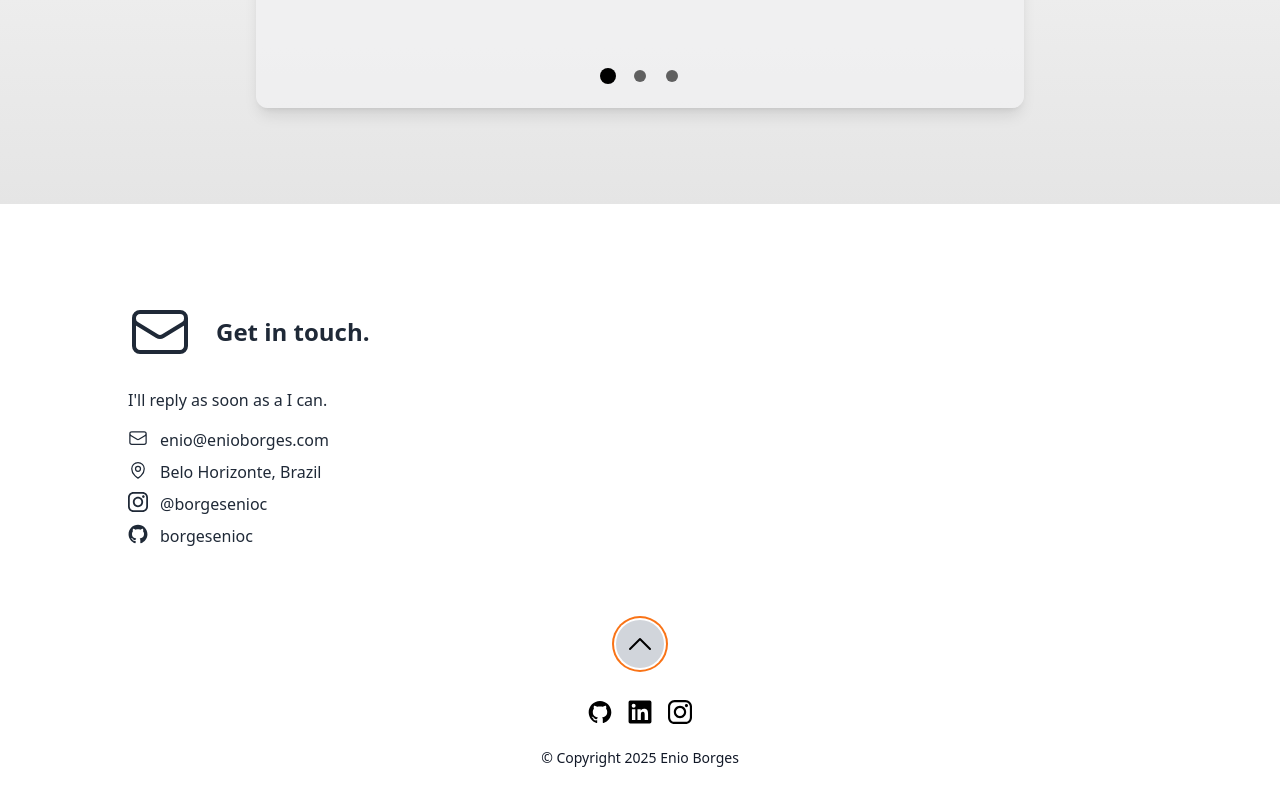
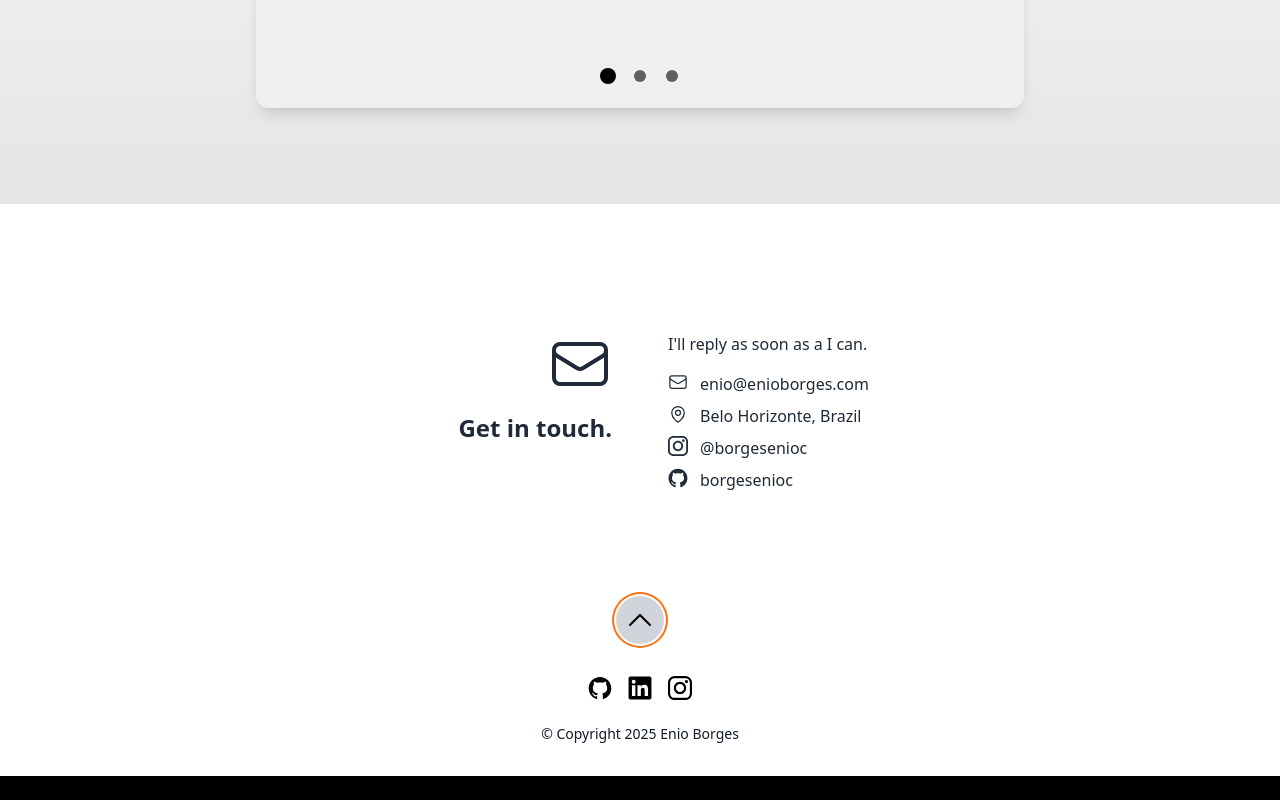
Before and after one commit to borgesenioc/react-resume-enio, a Next.js app: page / in a window 1280 px wide. Shown: the part 3644-4444 px from the top of the page. After the commit the page ends 4420 px from the top, so only its background shows below. Built offline with nearby package versions, Linux system fonts and the light colour scheme.

Commit message:
Adjust the contact section

```diff
--- a/src/components/Sections/Contact/index.tsx
+++ b/src/components/Sections/Contact/index.tsx
@@ -24,16 +24,20 @@ const ContactValueMap: Record<ContactType, ContactValue> = {
 
 const Contact: FC = memo(() => {
   const {headerText, description, items} = contact;
+
   return (
     <Section className="bg-white" sectionId={SectionId.Contact}>
-      <div className="flex flex-col gap-y-6">
-        <div className="flex flex-col gap-6 md:flex-row md:items-center">
-          <EnvelopeIcon className="hidden h-16 w-16 text-gray-800 md:block" />
+      {/* Center the whole grid container and limit its width */}
+      <div className="mx-auto max-w-4xl grid grid-cols-2 gap-14 py-8">
+  {/* COLUMN 1: Icon + Heading (right-aligned) */}
+  <div className="flex flex-col items-end text-right space-y-4">
+    <EnvelopeIcon className="h-16 w-16 text-gray-800" />
     <h2 className="text-2xl font-bold text-gray-800">{headerText}</h2>
   </div>
-        <div className="grid grid-cols-1 gap-6 md:grid-cols-2">
-          <div className="order-1 col-span-1 flex flex-col gap-y-4 md:order-2">
-            <p className="prose leading-6 text-gray-800">{description}</p>
+
+  {/* COLUMN 2: Description + Contact Items (left-aligned by default) */}
+  <div className="space-y-4">
+    <p className="mb-4 prose leading-6 text-gray-800 ">{description}</p>
     <dl className="flex flex-col space-y-4 text-base text-gray-800 sm:space-y-2">
       {items.map(({type, text, href}) => {
         const {Icon, srLabel} = ContactValueMap[type];
@@ -44,10 +48,12 @@ const Contact: FC = memo(() => {
               <a
                 className={classNames(
                   '-m-2 flex rounded-md p-2 text-gray-800 hover:text-orange-500 focus:outline-none focus:ring-2 focus:ring-orange-500',
-                          {'hover:text-white': href},
+                  { 'hover:text-white': href }
                 )}
                 href={href}
-                        target="_blank">
+                target="_blank"
+                rel="noreferrer"
+              >
                 <Icon aria-hidden="true" className="h-4 w-4 flex-shrink-0 text-gray-800 sm:h-5 sm:w-5" />
                 <span className="ml-3 text-sm sm:text-base">{text}</span>
               </a>
@@ -58,7 +64,6 @@ const Contact: FC = memo(() => {
     </dl>
   </div>
 </div>
-      </div>
     </Section>
   );
 });
```
Lines whose indentation alone changed are shown as unchanged.
